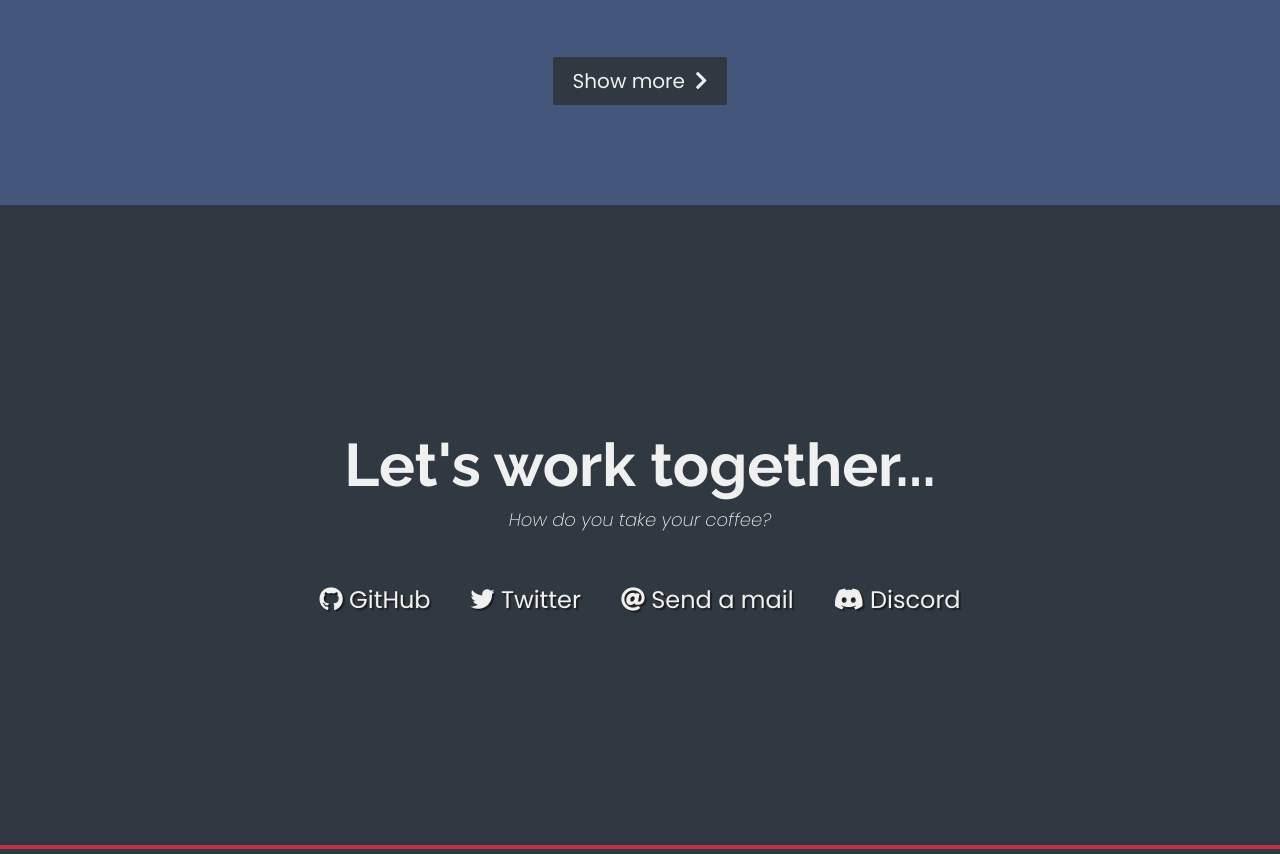
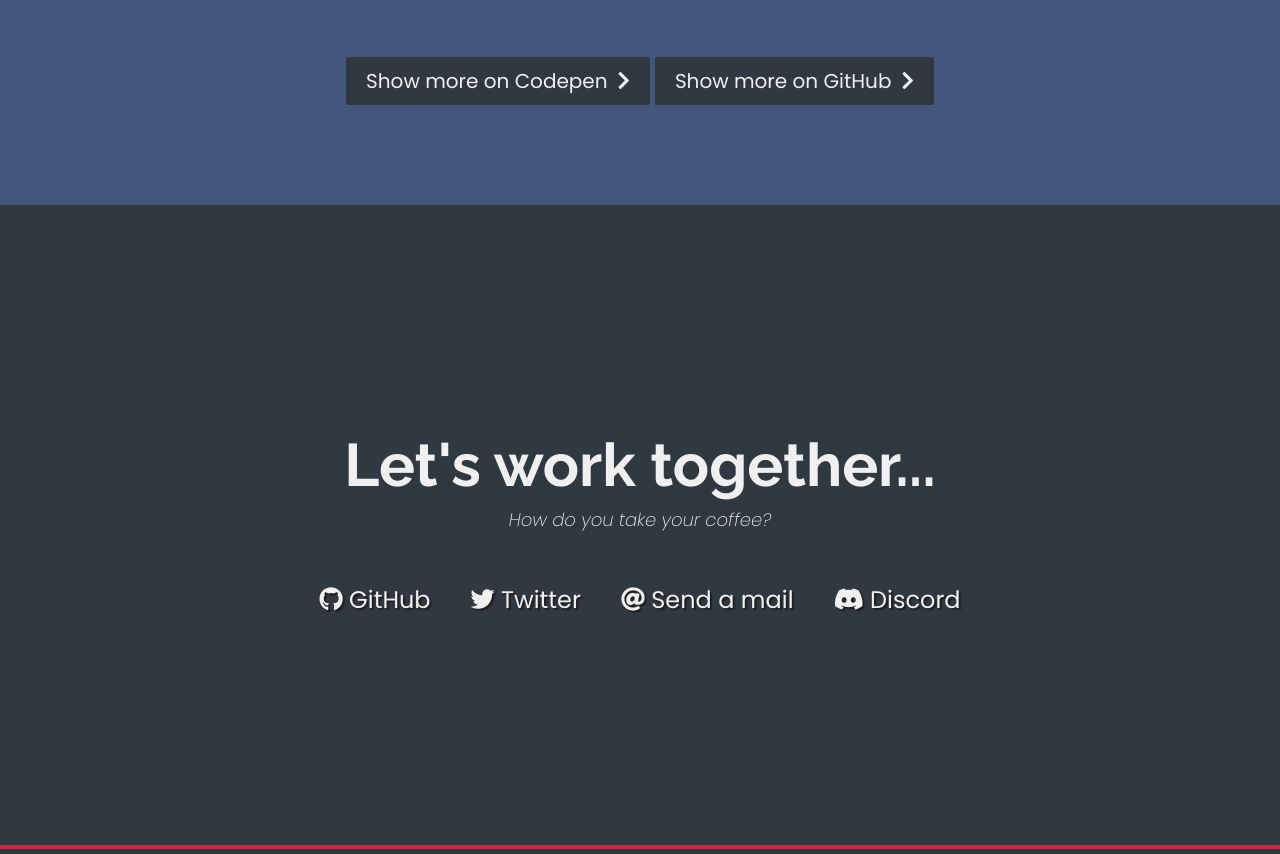
Before and after one commit to JJtarax/Website, a plain HTML site: page 1/index.html in a window 1280 px wide. Shown: the part 1780-2634 px from the top of the page. Drawn offline with Linux system fonts and the light colour scheme.

Commit message:
index.thml update (sent to github or codepen)

```diff
--- a/1/index.html
+++ b/1/index.html
@@ -155,7 +155,13 @@
         href="https://codepen.io/JJtarax"
         class="btn btn-show-all"
         target="_blank"
-        >Show more<i class="fas fa-chevron-right"></i
+        >Show more on Codepen<i class="fas fa-chevron-right"></i
+      ></a>
+      <a
+        href="https://github.com/JJtarax"
+        class="btn btn-show-all"
+        target="_blank"
+        >Show more on GitHub<i class="fas fa-chevron-right"></i
       ></a>
     </section>
 
```
